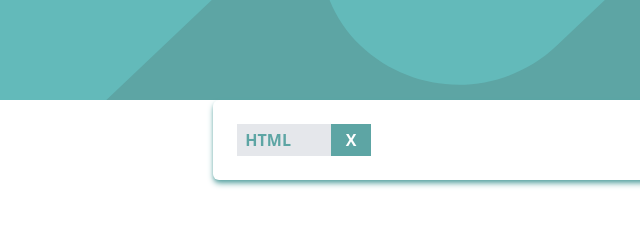
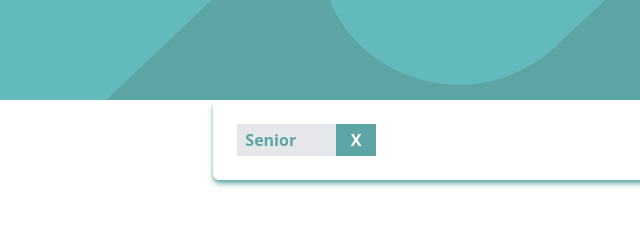
Before and after one commit to mugisha12john/static-job-listings-master-js, a website: page index.html in a window 1280 px wide. Both pictures are taken after a click on the button "Senior". Shown: the top 240 px of the page, 0-640 px from the left. Drawn offline with Linux system fonts and the light colour scheme.

Commit message:
feat: toggle the filter box

```diff
--- a/index.html
+++ b/index.html
@@ -24,19 +24,13 @@
       </section>
       <!-- search box -->
       <section
-        class="bg-white shadow-md mb-16 shadow-[#5da5a4] mx-6 p-6 rounded-md flex flex-wrap gap-6 md:mx-auto md:w-2/3"
+        class=" bg-white shadow-md mb-16 shadow-[#5da5a4] mx-6 p-6 rounded-md flex flex-wrap gap-6 md:mx-auto md:w-2/3"
         id="filter-box"
       >
-        <div id="active-filter" class="flex gap-4 flex-wrap w-24 md:w-auto">
-          <div class="bg-gray-200 flex justify-center items-center gap-10">
-            <span class="text-[#5da5a4] font-semibold ml-2">HTML</span>
-            <button
-              class="bg-[#5da5a4] hover:bg-[#234241] text-white font-bold p-1 w-10 hover:cursor-pointer"
-            >
-              X
-            </button>
-          </div>
-        </div>
+        <div
+          id="active-filter"
+          class="flex hidden gap-4 flex-wrap w-24 md:w-auto"
+        ></div>
         <button
           id="clear-btn"
           class="capitalize text-[#5da5a4] hover:cursor-pointer ml-auto hover:underline hpver:border-b outline-0 font-medium"
--- a/src/script.js
+++ b/src/script.js
@@ -85,6 +85,55 @@ fetchJobs()
     const filterBox = document.getElementById("filter-box");
     //get all filter buttons
     const filterButtons = document.querySelectorAll(".filter-btn");
+    filterButtons.forEach((button) => {
+      button.onclick = () => {
+        filterBox.style.display = "flex";
+        const filterValue = button.getAttribute("data-filter");
+        //check if filter already exists
+        const existingFilter = document.querySelector(
+          `#active-filter button[data-filter="${filterValue}"]`
+        );
+        if (!existingFilter) {
+          const filterItem = document.createElement("button");
+          filterItem.className =
+            "bg-gray-200 flex justify-center items-center gap-10";
+          filterItem.setAttribute("data-filter", filterValue);
+          filterItem.innerHTML = `
+                    <span class="text-[#5da5a4] font-semibold ml-2">${filterValue}</span>
+                    <button class="bg-[#5da5a4] hover:bg-[#234241] text-white font-bold p-1 w-10 hover:cursor-pointer">X</button>
+                `;
+          //add remove functionality
+          filterItem.querySelector("button").onclick = () => {
+            filterItem.remove();
+            //if no filters left, hide filter box
+            if (activeFilter.children.length === 0) {
+              filterBox.style.display = "none";
+            }
+            applyFilters();
+          };
+          activeFilter.appendChild(filterItem);
+          applyFilters();
+        }
+      };
+    });
+    function applyFilters() {
+      const activeFilters = Array.from(
+        activeFilter.querySelectorAll("button")
+      ).map((btn) => btn.getAttribute("data-filter"));
+      const jobCards = document.querySelectorAll(".jobs");
+      jobCards.forEach((card) => {
+        const cardFilters = [
+          card.getAttribute("data-role"),
+          card.getAttribute("data-level"),
+          ...card.getAttribute("data-language").split(" "),
+          ...card.getAttribute("data-tools").split(""),
+        ];
+        const isVisible = activeFilters.every((filter) =>
+          cardFilters.includes(filter)
+        );
+        card.style.display = isVisible ? "flex" : "none";
+      });
+    }
     function getJobs() {
       return document.querySelectorAll(".jobs");
     }
```
